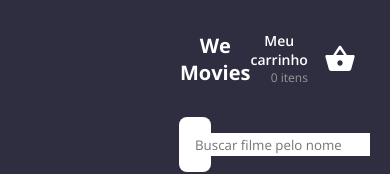
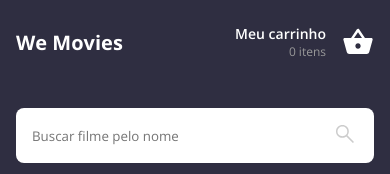
Before and after one commit to guilhermematos13/test-react-wefit, a React (Vite) app: page / in a window 390 px wide. Shown: the top 174 px of the page. Built offline with nearby package versions, Linux system fonts and the light colour scheme; data requests are answered from the project's data file.

Commit message:
fix: adjusting checkout page responsiveness

```diff
--- a/src/components/Container/index.ts
+++ b/src/components/Container/index.ts
@@ -2,5 +2,17 @@ import styled from 'styled-components'
 
 export const Container = styled.div`
     width: 100%;
-    padding: 0rem 11.25rem;
+    padding: 1.5rem 1rem;
+
+    @media (max-width: 768px) {
+        padding: 1.5rem 1rem;
+    }
+
+    @media (min-width: 1024px) {
+        padding: 0rem 5.5rem;
+    }
+
+    @media (min-width: 1200px) {
+        padding: 0rem 11.25rem;
+    }
 `
--- a/src/components/Header/styles.ts
+++ b/src/components/Header/styles.ts
@@ -8,6 +8,10 @@ export const HeaderContainer = styled.div`
     align-items: center;
     padding: 1.938rem 0rem;
     background-color: ${(props) => props.theme.backgroundColor};
+
+    @media (max-width: 1024px) {
+        padding: 0;
+    }
 `
 
 export const PageTitleButton = styled.button`
--- a/src/pages/Checkout/styles.ts
+++ b/src/pages/Checkout/styles.ts
@@ -4,4 +4,8 @@ import styled from 'styled-components'
 export const CheckoutContainer = styled(Container)`
     max-width: 1440px;
     margin: 0 auto;
+
+    @media (max-width: 1024px) {
+        padding: 0 1rem;
+    }
 `
--- a/src/partials/Checkout/CheckoutMobile/styles.ts
+++ b/src/partials/Checkout/CheckoutMobile/styles.ts
@@ -8,7 +8,7 @@ export const CheckoutContainer = styled.div`
     display: none;
 
     @media (max-width: 1024px) {
-    display: flex
+        display: flex
     }
 `
 
```
